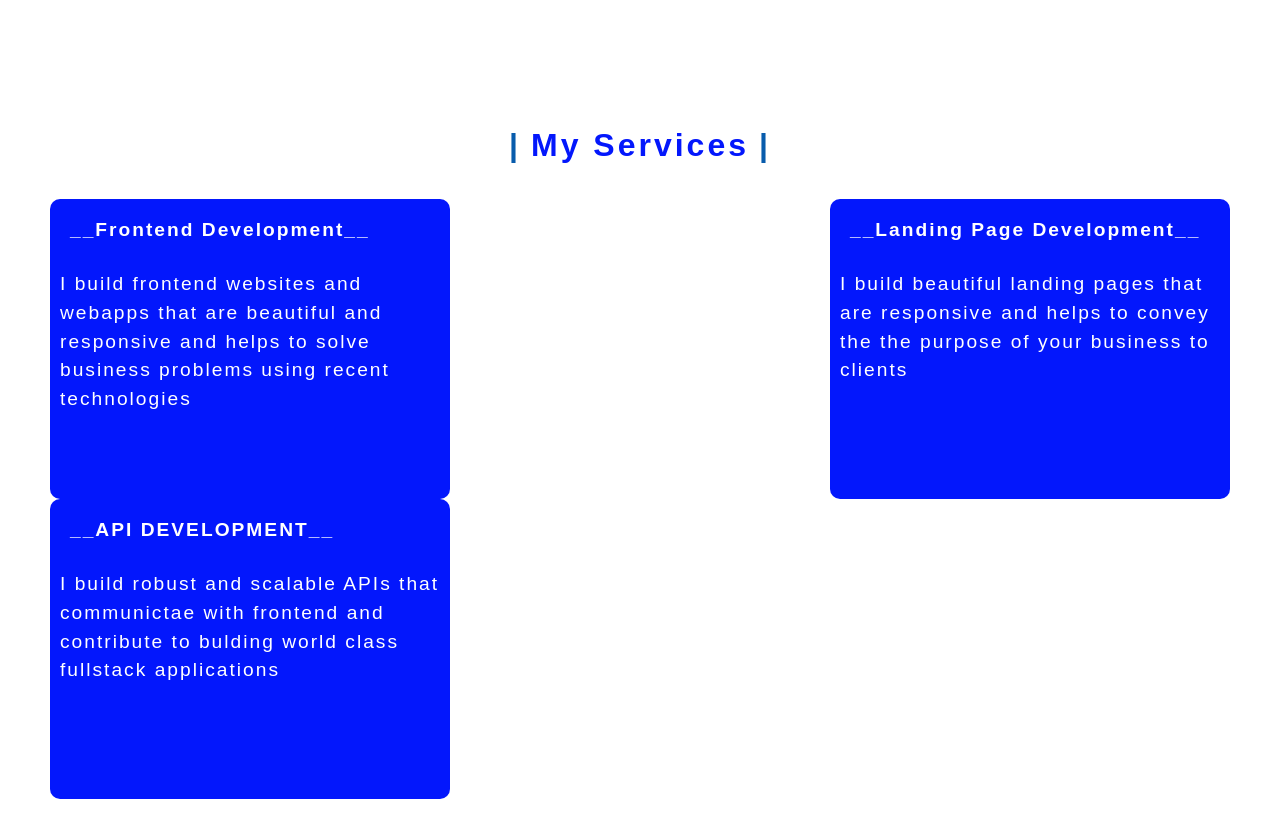
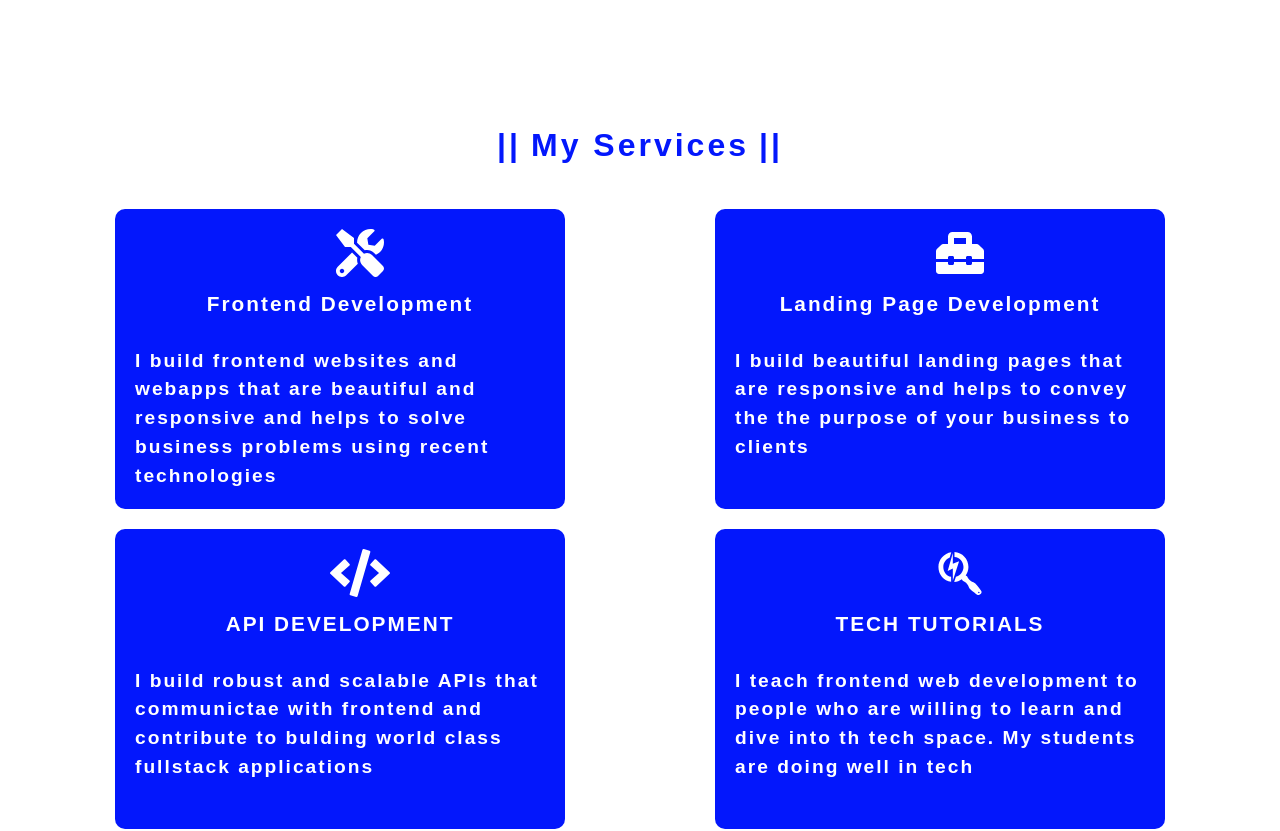
Before and after one commit to Bola-coder/portfolio, a React (Create React App) app: page /about in a window 1280 px wide. Shown: the part 600-1431 px from the top of the page. Built offline with nearby package versions, Linux system fonts and the light colour scheme.

Commit message:
Finished working on the service section and changed dark mode themes

```diff
--- a/src/App.js
+++ b/src/App.js
@@ -17,11 +17,12 @@ function App() {
   const theme = {
     colors: {
       body: " #fff",
-      nav: light ? "#fff" : "#000",
+      nav: light ? "#fff" : "rgb(13, 11, 11);",
       heading_text: "#0317fc",
       light_text: light ? "#0317fc" : "#fff",
       banner_btn_text: light ? "#fff" : "#0317fc",
       banner_btn_bg: light ? "#0317fc" : "#fff",
+      text_dark: light ? "#fff" : "rgb(13, 11, 11)",
     },
   };
 
--- a/src/app.css
+++ b/src/app.css
@@ -9,7 +9,7 @@ body {
 }
 
 .app__dark {
-  background-color: #000;
+  background-color: rgb(13, 11, 11);
   color: #fff;
 }
 
--- a/src/components/Nav.jsx
+++ b/src/components/Nav.jsx
@@ -27,7 +27,7 @@ const NavBar = () => {
       <StyledMenu onClick={handleMobile}>
         {mobile ? <FaTimes /> : <FaBars />}
         {mobile ? (
-          <NavLinks className={mobile ? "mobile" : ""}>
+          <NavLinks>
             <StyledNavLinks>
               <Link to="/">Home</Link>
             </StyledNavLinks>
--- a/src/components/Services.jsx
+++ b/src/components/Services.jsx
@@ -1,22 +1,32 @@
 import React from "react";
 import { StyledServices, StyledServiceCards } from "../styles/Services.styled";
 import { StyledHeading } from "../styles/SectionHeader.styled";
+import { FaTools, FaToolbox, FaCode, FaSearchengin } from "react-icons/fa";
 const Services = () => {
   const services = [
     {
       name: "Frontend Development",
       content:
         "I build frontend websites and webapps that are beautiful and responsive and helps to solve business problems using recent technologies ",
+      icon: <FaTools />,
     },
     {
       name: "Landing Page Development",
       content:
         "I build beautiful landing pages that are responsive and helps to convey the the purpose of your business to clients",
+      icon: <FaToolbox />,
     },
     {
       name: "API DEVELOPMENT",
       content:
         "I build robust and scalable APIs that communictae with frontend and contribute to bulding world class fullstack applications",
+      icon: <FaCode />,
+    },
+    {
+      name: "TECH TUTORIALS",
+      content:
+        "I teach frontend web development to people who are willing to learn and dive into th tech space. My students are doing well in tech",
+      icon: <FaSearchengin />,
     },
   ];
   return (
@@ -25,6 +35,7 @@ const Services = () => {
       <StyledServiceCards>
         {services.map((service, index) => (
           <div key={index}>
+            {service.icon}
             <h4>{service.name}</h4>
             <p>{service.content}</p>
           </div>
--- a/src/styles/Banner.styled.js
+++ b/src/styles/Banner.styled.js
@@ -148,7 +148,7 @@ export const StyledBanner = styled.section`
 
       a {
         padding: 10px;
-        margin-top: 60px;
+        margin-top: 30px;
         display: inline-block;
 
         svg {
--- a/src/styles/SectionHeader.styled.js
+++ b/src/styles/SectionHeader.styled.js
@@ -3,14 +3,14 @@ import styled from "styled-components";
 export const StyledHeading = styled.h2`
   font-size: 2rem;
   text-align: ${(props) => props.align || "center"};
-  color: ${({ theme }) => theme.colors.heading_text};
+  color: ${({ theme }) => theme.colors.light_text};
   margin-bottom: 15px;
   letter-spacing: 3px;
 
   &::after,
   &::before {
-    content: "|";
-    color: rgb(8, 92, 172);
+    content: "||";
+    color: ${({ theme }) => theme.colors.light_text};
     margin-top: 10px;
     padding: 0px 10px;
   }
--- a/src/styles/Services.styled.js
+++ b/src/styles/Services.styled.js
@@ -7,36 +7,64 @@ export const StyledServices = styled.section`
 
 export const StyledServiceCards = styled.div`
   display: flex;
-  justify-content: space-between;
-  align-items: center;
+  justify-content: space-around;
+  align-items: flex-start;
   flex-wrap: wrap;
-  padding: 20px;
+  padding: 10px;
 
   & > div {
-    padding: 10px;
+    padding: 20px;
     background-color: ${({ theme }) => theme.colors.light_text};
-    width: 400px;
+    width: 550px;
     height: 300px;
     border-radius: 10px;
+    margin-top: 20px;
+
+    @media screen and (max-width: 1300px) {
+      width: 450px;
+    }
+
+    @media screen and (max-width: 1024px) {
+      width: 400px;
+    }
+
+    @media screen and (max-width: 425px) {
+      height: 350px;
+    }
+
+    @media screen and (max-width: 375px) {
+      height: 420px;
+    }
+
+    svg {
+      text-align: center;
+      margin: 0 auto;
+      width: inherit;
+      font-size: 3rem;
+      color: ${({ theme }) => theme.colors.text_dark};
+    }
 
     h4 {
-      font-size: 1.2rem;
-      color: ${({ theme }) => theme.colors.banner_btn_text};
+      font-size: 1.3rem;
+      color: ${({ theme }) => theme.colors.text_dark};
       padding: 10px;
       letter-spacing: 2px;
       margin-bottom: 4%;
+      font-weight: 700;
+      text-align: center;
 
-      &::before,
-      &::after {
-        content: "__";
-      }
+      //   &::before,
+      //   &::after {
+      //     content: "__";
+      //   }
     }
 
     p {
       font-size: 1.2rem;
       letter-spacing: 2px;
       margin-top: 5%;
-      color: ${({ theme }) => theme.colors.banner_btn_text};
+      font-weight: 600;
+      color: ${({ theme }) => theme.colors.text_dark};
     }
   }
 `;
--- a/src/styles/Skill.styled.js
+++ b/src/styles/Skill.styled.js
@@ -32,7 +32,7 @@ export const StyledSkill = styled.div`
 
     p {
       font-size: 1rem;
-      color: rgb(8, 92, 172);
+      color: ${({ theme }) => theme.colors.light_text};
       font-weight: bold;
     }
   }
--- a/src/styles/Work.styled.js
+++ b/src/styles/Work.styled.js
@@ -32,7 +32,7 @@ export const StyledWorkDetails = styled.div`
       font-size: 1rem;
     }
     .year {
-      color: rgb(8, 92, 172);
+      color: ${({ theme }) => theme.colors.heading_text};
       font-weight: 600;
     }
   }
--- a/src/styles/nav.styled.js
+++ b/src/styles/nav.styled.js
@@ -68,7 +68,7 @@ export const NavLinks = styled.span`
   left: 0%;
   width: 100vw;
   max-width: 100vw;
-  height: 100vh;
+  height: 90vh;
   padding-top: 5%;
   background-color: ${({ theme }) => theme.colors.nav};
 
@@ -99,10 +99,10 @@ export const NavLinks = styled.span`
 `;
 
 export const StyledNavLinks = styled.p`
-  font-size: 1.8rem;
+  font-size: 1.5rem;
   font-weight: bold;
   letter-spacing: 2px;
-  padding: 30px 5px;
+  padding: 25px 5px;
   width: 100vw;
   display: inline-block;
   margin: 0 auto;
@@ -117,9 +117,9 @@ export const StyledNavLinks = styled.p`
   }
 
   @media screen and (max-width: 425px) {
-    &:first-child {
-      margin-top: 20%;
-    }
+    // &:first-child {
+    //   margin-top: 20%;
+    // }
   }
 
   a {
@@ -129,7 +129,7 @@ export const StyledNavLinks = styled.p`
 
   &:hover {
     transform: scale(1.5);
-    letter-spacing: 4px;
+    letter-spacing: 3px;
     // border-bottom: 2px solid ${({ theme }) => theme.colors.light_text};
   }
 `;
```
